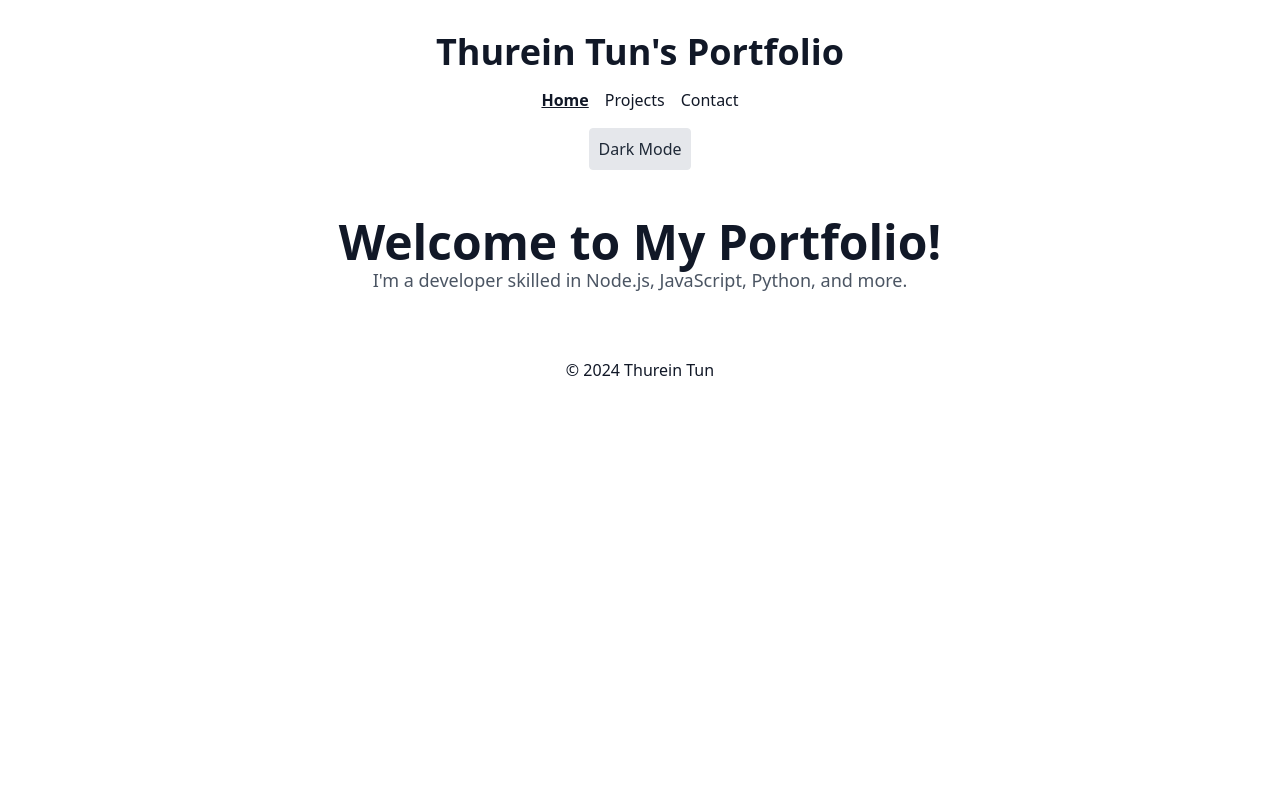
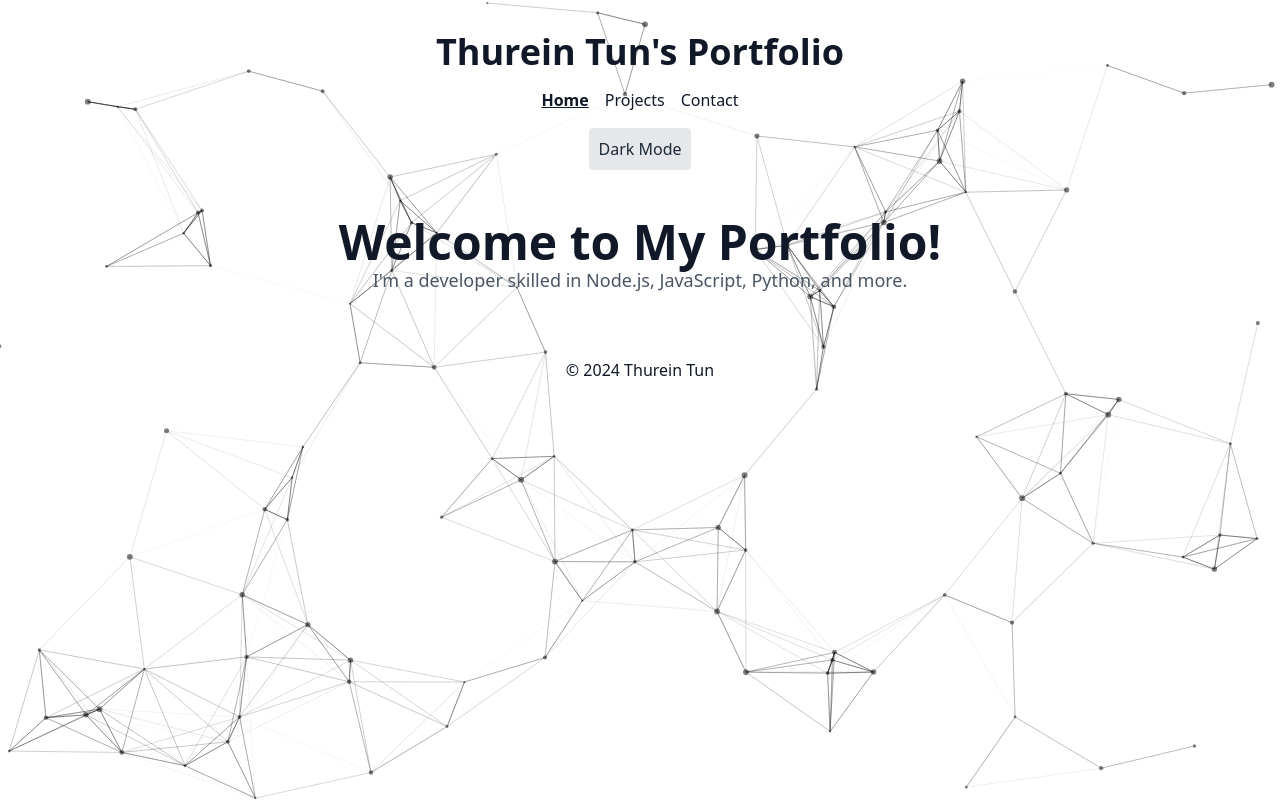
Before and after one commit to dotNaimlyss/portfolio, a Next.js app in the folder portfolio/: page / in a window 1280 px wide. Built offline with nearby package versions, Linux system fonts and the light colour scheme.

Commit message:
minor changes

```diff
--- a/portfolio/src/app/components/ParticlesBackground.tsx
+++ b/portfolio/src/app/components/ParticlesBackground.tsx
@@ -1,10 +1,14 @@
+// app/components/ParticlesBackground.tsx
 "use client";
 
 import React from "react";
 import Particles from "react-tsparticles";
 import { loadFull } from "tsparticles";
+import { useTheme } from "../context/ThemeContext";
 
 const ParticlesBackground: React.FC = () => {
+  const { isDarkMode } = useTheme();
+
   const particlesInit = async (main: any) => {
     await loadFull(main);
   };
@@ -17,7 +21,7 @@ const ParticlesBackground: React.FC = () => {
         fullScreen: { enable: true },
         background: {
           color: {
-            value: "#000000", // Background color
+            value: isDarkMode ? "#000000" : "#ffffff", // Change based on theme
           },
         },
         fpsLimit: 60,
@@ -30,7 +34,7 @@ const ParticlesBackground: React.FC = () => {
             },
           },
           color: {
-            value: "#ffffff", // Color of particles
+            value: isDarkMode ? "#ffffff" : "#000000", // Change based on theme
           },
           shape: {
             type: "circle",
@@ -65,7 +69,7 @@ const ParticlesBackground: React.FC = () => {
           line_linked: {
             enable: true,
             distance: 150,
-            color: "#ffffff", // Color of connecting lines
+            color: isDarkMode ? "#ffffff" : "#000000", // Change based on theme
             opacity: 0.4,
             width: 1,
           },
--- a/portfolio/src/app/layout.tsx
+++ b/portfolio/src/app/layout.tsx
@@ -1,7 +1,7 @@
 "use client";
 
 import React from "react";
-import { ThemeProvider, useTheme } from "../../context/ThemeContext";
+import { ThemeProvider, useTheme } from "./context/ThemeContext";
 import Link from "next/link";
 import { usePathname } from "next/navigation";
 import ParticlesBackground from "./components/ParticlesBackground";
@@ -15,7 +15,7 @@ const Layout: React.FC<{ children: React.ReactNode }> = ({ children }) => {
     <html lang="en">
       <body className={`${isDarkMode ? "dark" : ""} bg-white text-gray-900 dark:bg-gray-900 dark:text-gray-100`}>
         <div className="relative overflow-hidden min-h-screen">
-          {/* <ParticlesBackground /> */}
+          <ParticlesBackground />
           <div className="relative z-10 max-w-3xl mx-auto p-8">
             <header className="text-center">
               <h1 className="text-4xl font-bold">Thurein Tun's Portfolio</h1>
--- a/portfolio/src/app/page.tsx
+++ b/portfolio/src/app/page.tsx
@@ -1,7 +1,7 @@
 "use client";
 
 import React from "react";
-import { useTheme } from "../../context/ThemeContext";
+import { useTheme } from "./context/ThemeContext";
 
 const HomePage: React.FC = () => {
   const { isDarkMode } = useTheme();
```
Also changed, not shown: portfolio/src/app/context/ThemeContext.tsx (renamed from portfolio/context/ThemeContext.tsx).
